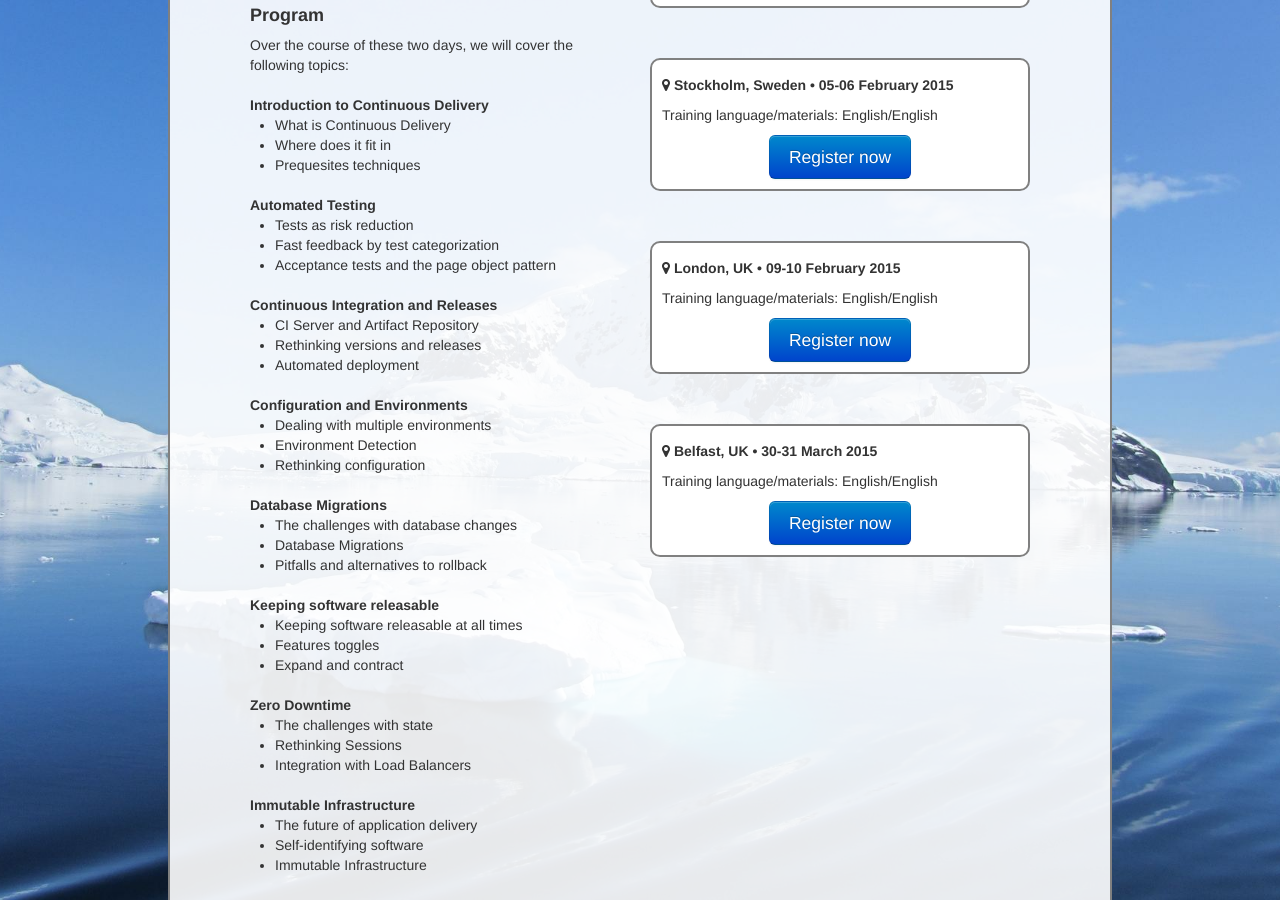
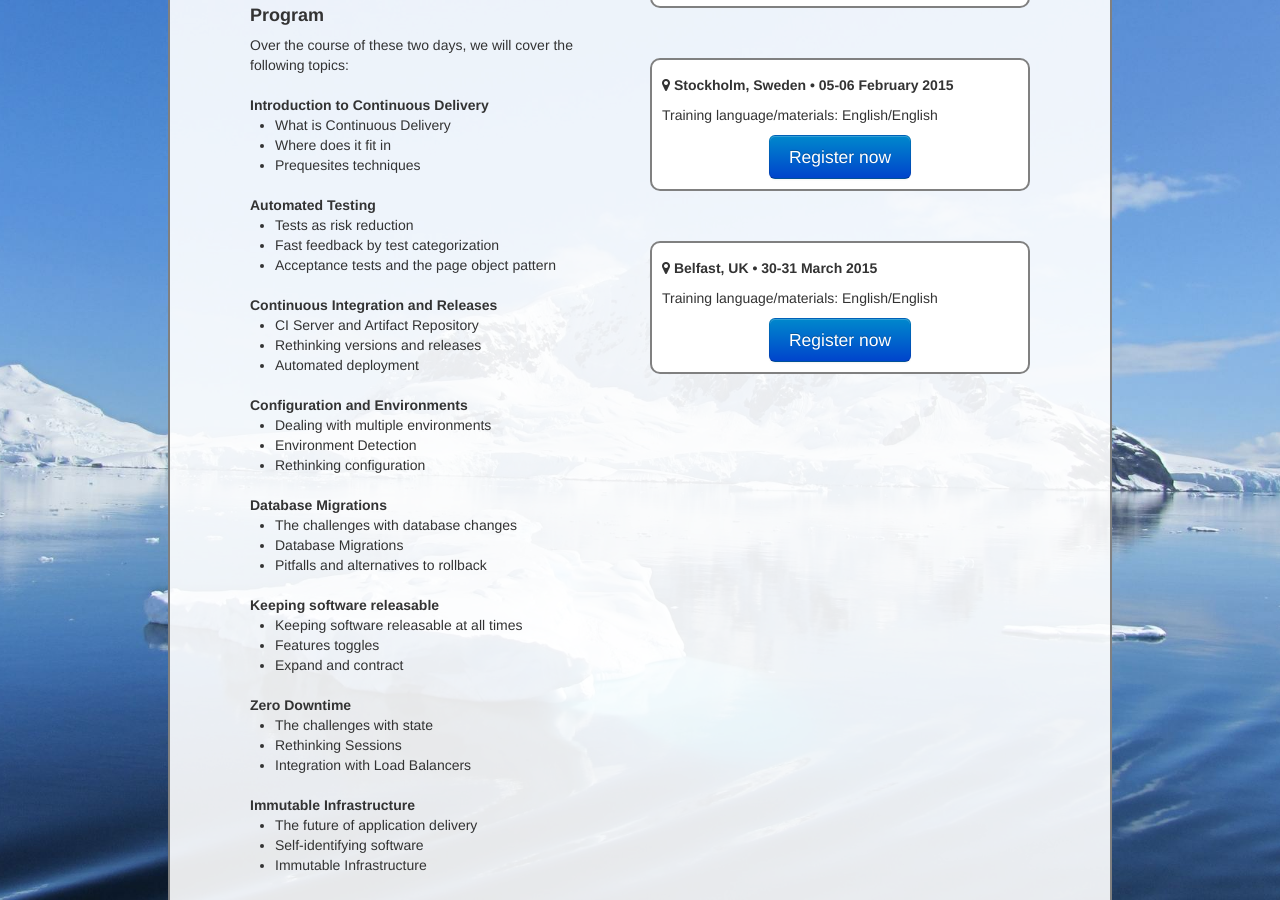
Before and after one commit to axelfontaine/axelfontaine.com, a Jekyll site: the page built from training/continuousdelivery.html, in a window 1280 px wide and 900 px high, scrolled down 732 px. Built offline with Jekyll 4.4.1, drawn with Linux system fonts in a browser that asks for light colours.

Commit message:
Removed London Training

```diff
--- a/_layouts/blog.html
+++ b/_layouts/blog.html
@@ -92,7 +92,6 @@ category: Blog
 
                 <p><i class="icon-map-marker"></i> München, Germany (2015-01-26)<br/>
                     <i class="icon-map-marker"></i> Stockholm, Sweden (2015-02-05)<br/>
-                    <i class="icon-map-marker"></i> London, UK (2015-02-09)<br/>
                     <i class="icon-map-marker"></i> Belfast, UK (2015-03-30)
                 </p>
 
--- a/assets/index.js
+++ b/assets/index.js
@@ -80,11 +80,6 @@ var speakingEvents = [
         [
             ['2015-03-11', 'Flyway - Database Migration made easy', 'http://devnexus.com/s/speakers#Axel_Fontaine', false],
             ['2015-03-11', 'Immutable Infrastructure: the new App Deployment', 'http://devnexus.com/s/speakers#Axel_Fontaine', false]
-        ]
-    ],
-    ['SkillsMatter', 'London', 'UK', 51.508515, -0.1254872,
-        [
-            ['2015-02-09', 'Architecting for Continuous Delivery and Zero Downtime (2 days)', 'https://skillsmatter.com/courses/506-architecting-for-continuous-delivery-and-zero-downtime', true]
         ]
     ],
     ['Jfokus 2015', 'Stockholm', 'Sweden', 59.32893, 18.06491,
--- a/training/continuousdelivery.html
+++ b/training/continuousdelivery.html
@@ -128,16 +128,6 @@ category: Training
             </div>
 
             <div class="training-upcoming">
-                <p class="training-city"><i class="icon-map-marker"></i> London, UK &bull; 09-10 February 2015</p>
-                <p>Training language/materials: English/English</p>
-
-                <div class="call-to-action">
-                    <a href="https://skillsmatter.com/courses/506-architecting-for-continuous-delivery-and-zero-downtime"
-                       class="btn btn-large btn-primary">Register now</a>
-                </div>
-            </div>
-
-            <div class="training-upcoming">
                 <p class="training-city"><i class="icon-map-marker"></i> Belfast, UK &bull; 30-31 March 2015</p>
                 <p>Training language/materials: English/English</p>
 
```
